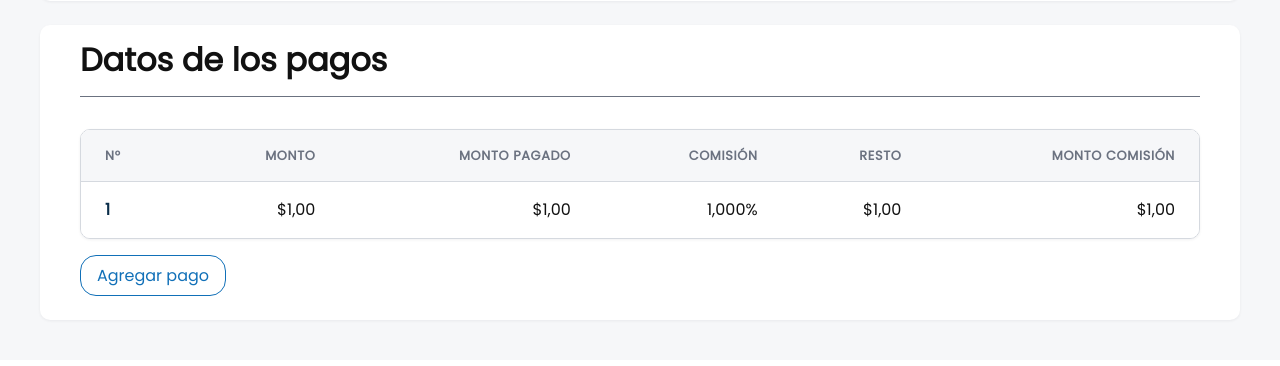
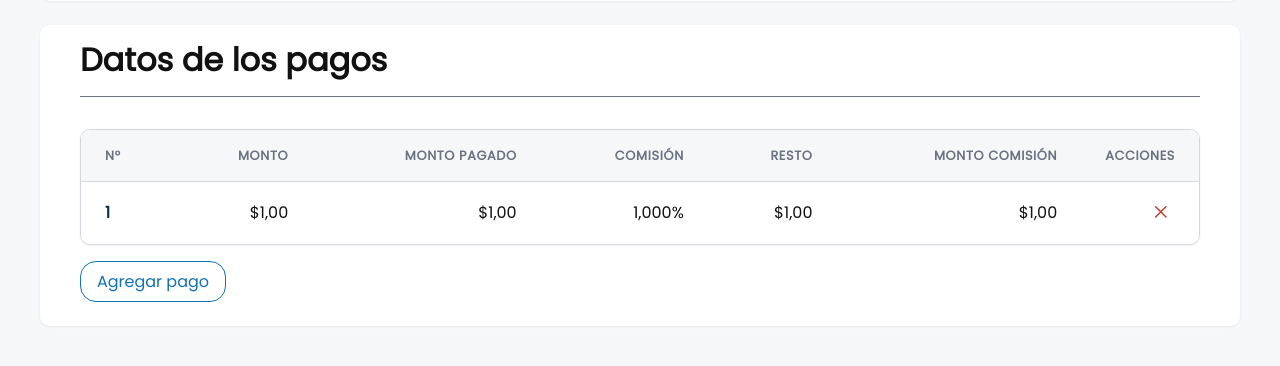
Before and after one commit to lautaroCardenas/techos_valor, a Django app: page /pagos/1/ in a window 1280 px wide. Shown: the part 886-1252 px from the top of the page. Before the commit the page ends 1208 px from the top, so only its background shows below. Run offline with Django 5.2, Linux system fonts and the light colour scheme; a user stored in the database is signed in; tables that the repository leaves empty hold one stand-in row (values such as "Sample post").

Commit message:
add: borrar ultimo pago

```diff
--- a/pagos/urls.py
+++ b/pagos/urls.py
@@ -1,5 +1,5 @@
 from django.urls import path
-from .views import pagos_total, pago_detalle, pago_crear
+from .views import pagos_total, pago_detalle, pago_crear, pago_borrar
 
 app_name = 'pagos'
 
@@ -8,5 +8,6 @@ app_name = 'pagos'
 urlpatterns = [
     path('', pagos_total, name="pagos_total"),
     path('<int:pk>/', pago_detalle, name="pago_detalle"),
-    path('crear/', pago_crear, name="pago_crear")
+    path('crear/', pago_crear, name="pago_crear"),
+    path('borrar/<int:pk>', pago_borrar, name="pago_borrar")
 ]
--- a/pagos/views.py
+++ b/pagos/views.py
@@ -102,3 +102,20 @@ def pago_crear(request):
         })
 
     return render(request, 'pagos/pago_crear.html', {'form_pago': PagosForm()})
+
+def pago_borrar(request, pk):
+    if request.method == 'POST':
+        pago = get_object_or_404(Pagos, pk=pk)
+
+        obra_id = pago.presupuesto.obra_id
+
+        ultimo_pago = Pagos.objects.filter(
+            presupuesto=pago.presupuesto
+        ).order_by('-numero').first()
+
+        if ultimo_pago and ultimo_pago.pk == pago.pk:
+            pago.delete()
+
+        return redirect('pagos:pago_detalle', pk=obra_id)
+
+    return redirect('pagos:pagos_total')
--- a/static/styles/pagos.css
+++ b/static/styles/pagos.css
@@ -588,6 +588,44 @@
   background-color: var(--primary-dark);
 }
 
+.pagodetalle__tabla .pagodetalle__tabla__accion {
+  width: 1%;
+  text-align: right;
+}
+
+.pagodetalle__tabla__accion form {
+  display: flex;
+  justify-content: flex-end;
+  margin: 0;
+}
+
+.pagos__btn__delete {
+  display: inline-flex;
+  align-items: center;
+  justify-content: center;
+  width: 1.75rem;
+  height: 1.75rem;
+  padding: 0;
+  color: var(--danger-color);
+  background: transparent;
+  border: none;
+  border-radius: 100%;
+  cursor: pointer;
+  transition:
+    background-color 0.2s ease,
+    color 0.2s ease;
+}
+
+.pagos__btn__delete:hover {
+  color: var(--surface-color);
+  background-color: var(--danger-color);
+}
+
+.pagos__btn__delete svg {
+  width: 1.1rem;
+  height: 1.1rem;
+}
+
 @media (max-width: 768px) {
   .pagos {
     padding: var(--space-3);
--- a/templates/pagos/pago_detalle.html
+++ b/templates/pagos/pago_detalle.html
@@ -96,6 +96,7 @@
                             {% if obra.negocio %}
                                 <th scope="col" class="pagodetalle__tabla__num">Monto comisión</th>
                             {% endif %}
+                            <th scope="col" class="pagodetalle__tabla__accion"><span class="sr-only">Acciones</span></th>
                         </tr>
                     </thead>
                     <tbody>
@@ -111,7 +112,19 @@
                                 {% if obra.negocio %}
                                     <td data-label="Monto comisión" class="pagodetalle__tabla__num">${{ p.comision_monto|floatformat:2 }}</td>
                                 {% endif %}
+                                <td  class="pagodetalle__tabla__num">
+                                    {% if forloop.last %}
+                                        <form method="POST" action="{% url 'pagos:pago_borrar' p.pk %}">
+                                            {% csrf_token %}
+                                            <button type="submit" class="pagos__btn__delete">
+                                                <svg xmlns="http://www.w3.org/2000/svg" viewBox="0 0 24 24" width="24" height="24"><path fill="none" stroke="currentColor" stroke-dasharray="12" stroke-linecap="round" stroke-linejoin="round" stroke-width="2" d="M12 12l7 7M12 12l-7 -7M12 12l-7 7M12 12l7 -7"><animate fill="freeze" attributeName="stroke-dashoffset" dur="0.4s" values="12;0"/></path></svg>
+                                            </button>
+                                        </form>
+                                    {% endif %}
+                                </td>
+
                             </tr>
+
                         {% endfor %}
                     </tbody>
                 </table>
```
Also changed, not shown: ajustes/views.py (+15 -13 lines), obras/views.py (+6 -3 lines), presupuestos/views.py (+6 -3 lines), templates/ajustes.html (+15 -0 lines), templates/obras/obras.html (+8 -6 lines), templates/presupuestos/presupuestos.html (+5 -3 lines).
